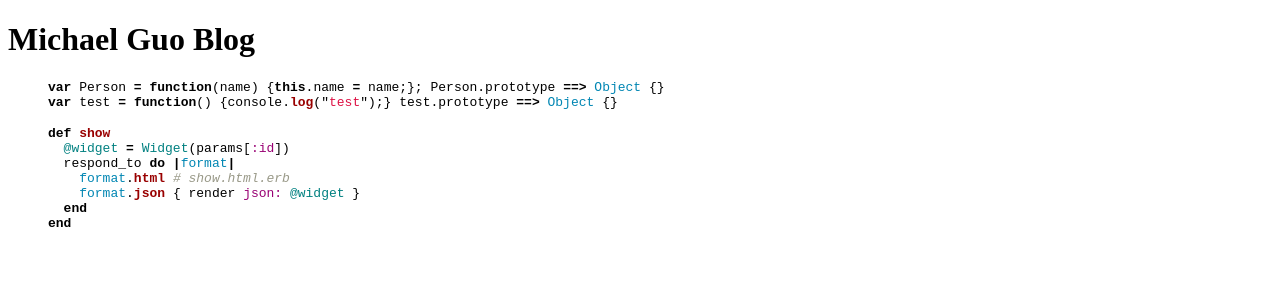
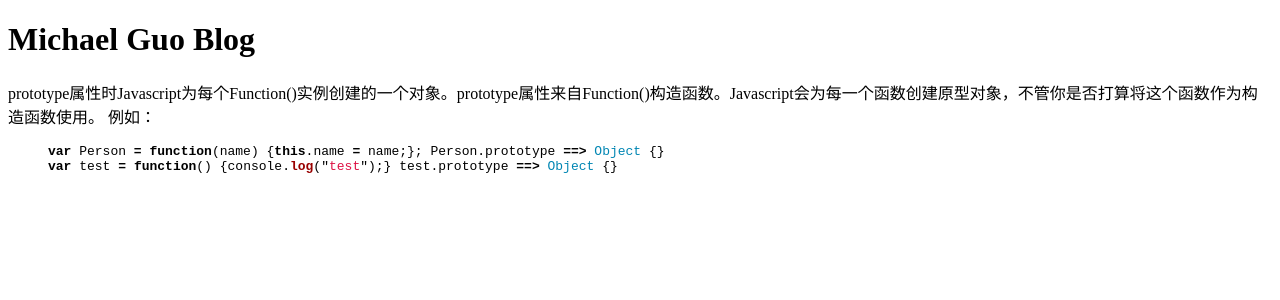
Before and after one commit to michaelguo1991/michaelguo1991.github.io, a Jekyll site: the page built from _posts/2014-05-26-javascript_prototype.md, in a window 1280 px wide. Shown: the top 300 px of the page. Built offline with Jekyll 4.4.1, drawn with Linux system fonts in a browser that asks for light colours; Markdown is read by kramdown in place of the engine named in the settings.

Commit message:
Add javascript prototype blog

```diff
--- a/_posts/2014-05-26-javascript_prototype.md
+++ b/_posts/2014-05-26-javascript_prototype.md
@@ -2,17 +2,9 @@
 layout: default
 ---
 
-{% highlight javascript %}
+prototype属性时Javascript为每个Function()实例创建的一个对象。prototype属性来自Function()构造函数。Javascript会为每一个函数创建原型对象，不管你是否打算将这个函数作为构造函数使用。
+例如：
+{% highlight Javascript %}
 var Person = function(name) {this.name = name;}; Person.prototype ==> Object {}
 var test = function() {console.log("test");} test.prototype ==> Object {}
 {% endhighlight %}
-
-{% highlight ruby %}
-def show
-  @widget = Widget(params[:id])
-  respond_to do |format|
-    format.html # show.html.erb
-    format.json { render json: @widget }
-  end
-end
-{% endhighlight %}
```
Also changed, not shown: 1 other file.
